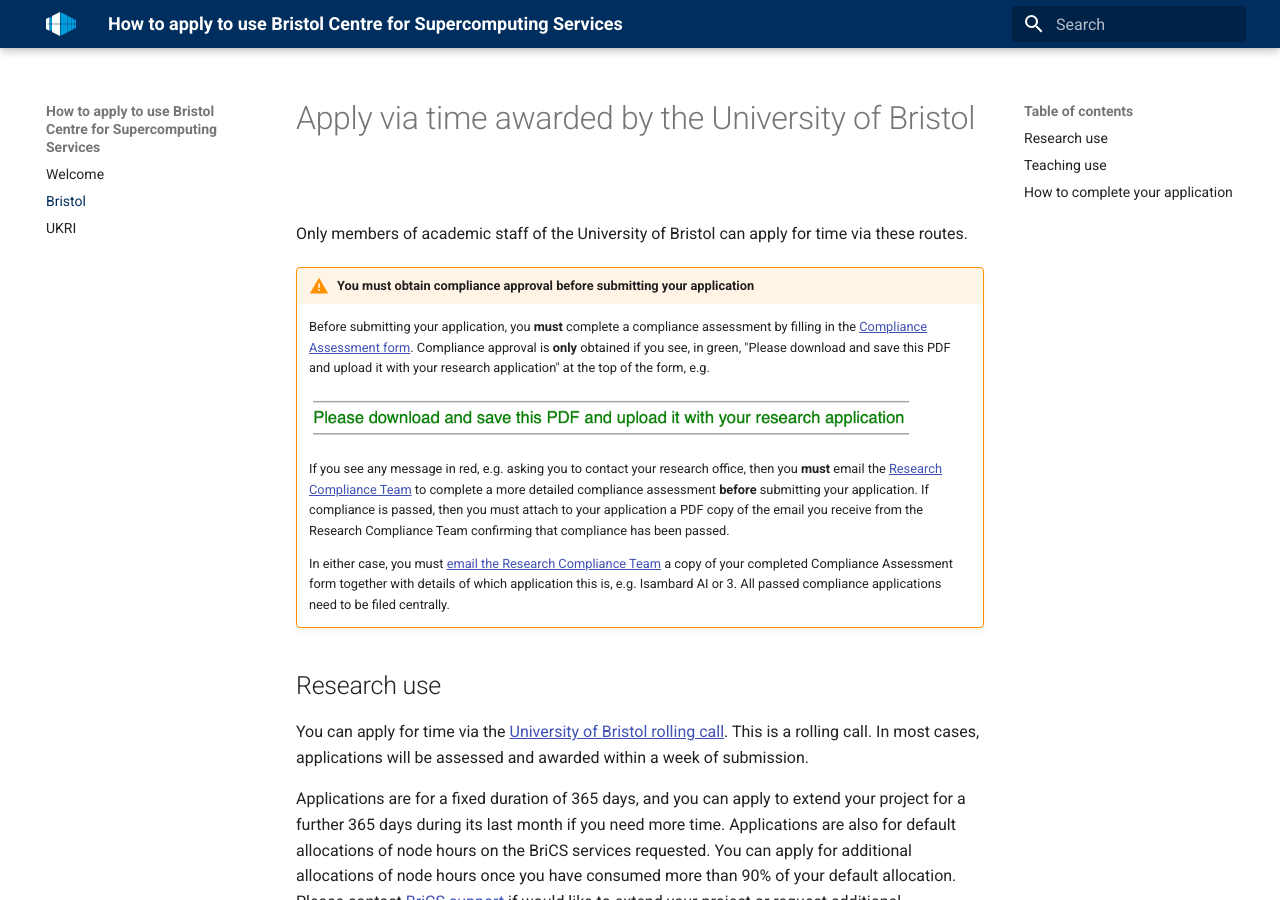
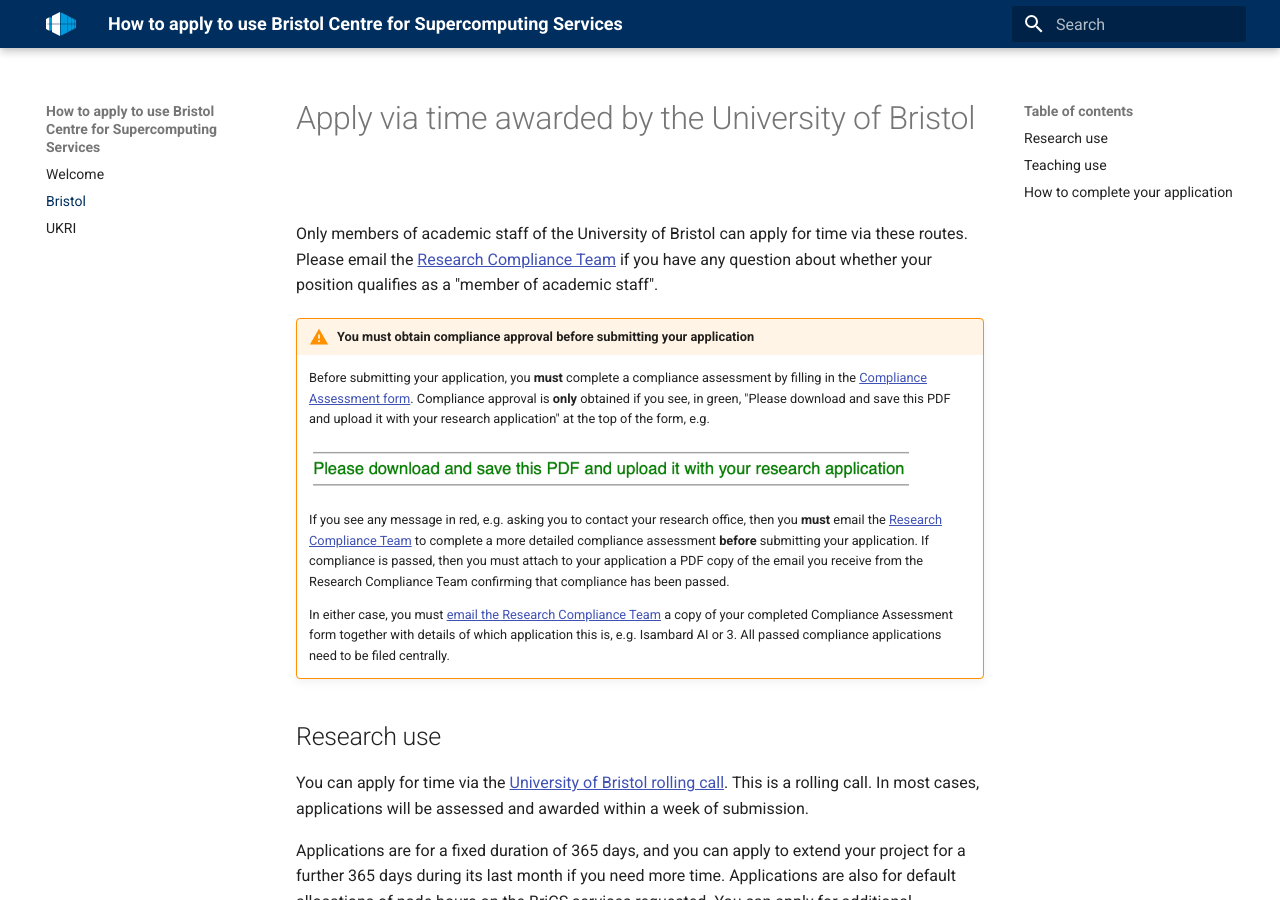
Before and after one commit to isambard-sc/apply.isambard.ac.uk, an MkDocs documentation site: the page built from docs/bristol/index.md, in a window 1280 px wide and 900 px high. Built offline with MkDocs 1.6.1 and Material for MkDocs 9.7.7, drawn with Linux system fonts in a browser that asks for light colours.

Commit message:
Added qualifier

```diff
--- a/docs/bristol/index.md
+++ b/docs/bristol/index.md
@@ -5,7 +5,7 @@
 SPDX-License-Identifier: CC-BY-SA-4.0
 -->
 
-Only members of academic staff of the University of Bristol can apply for time via these routes.
+Only members of academic staff of the University of Bristol can apply for time via these routes. Please email the [Research Compliance Team][contact-drei] if you have any question about whether your position qualifies as a "member of academic staff".
 
 !!! warning "You must obtain compliance approval before submitting your application"
     Before submitting your application, you **must** complete a compliance assessment by filling in the [Compliance Assessment form][compliance-assessment]. Compliance approval is **only** obtained if you see, in green, "Please download and save this PDF and upload it with your research application" at the top of the form, e.g.
```
